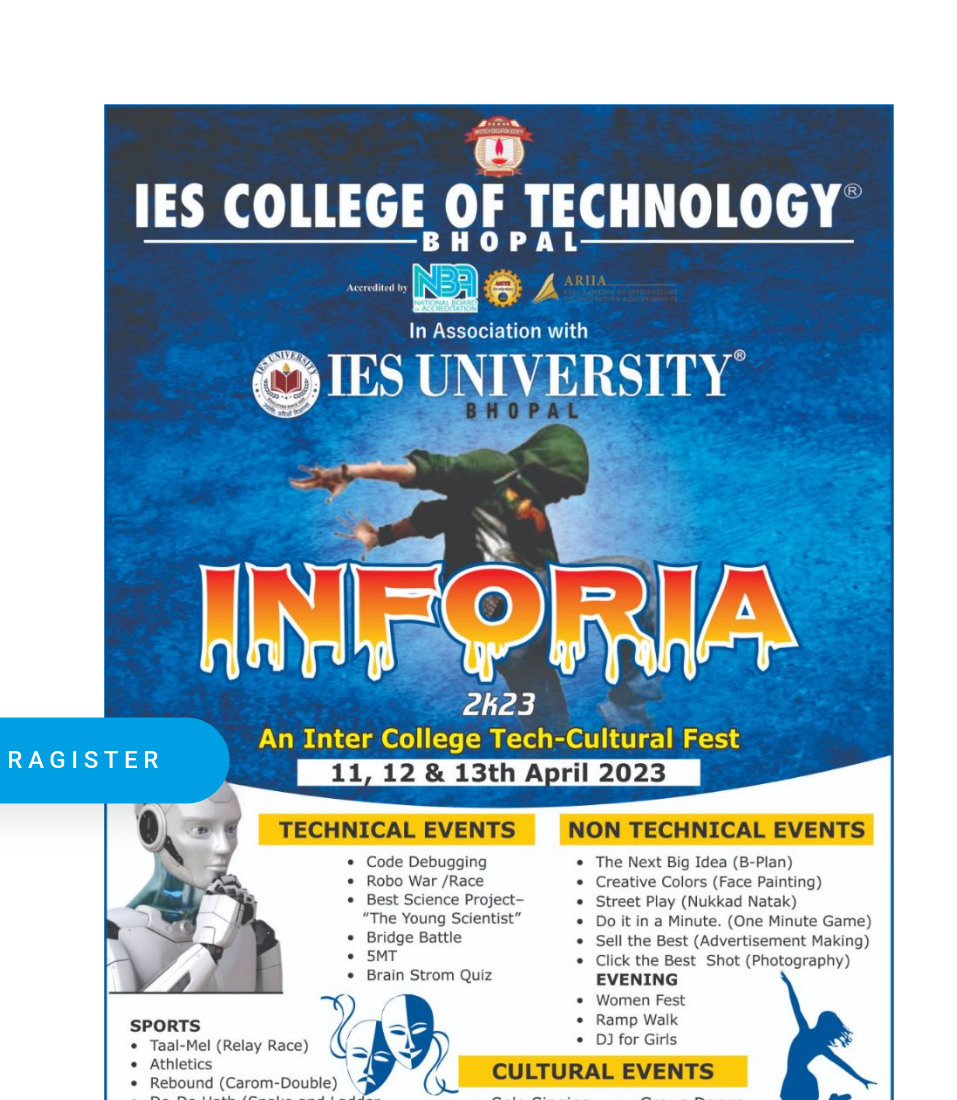
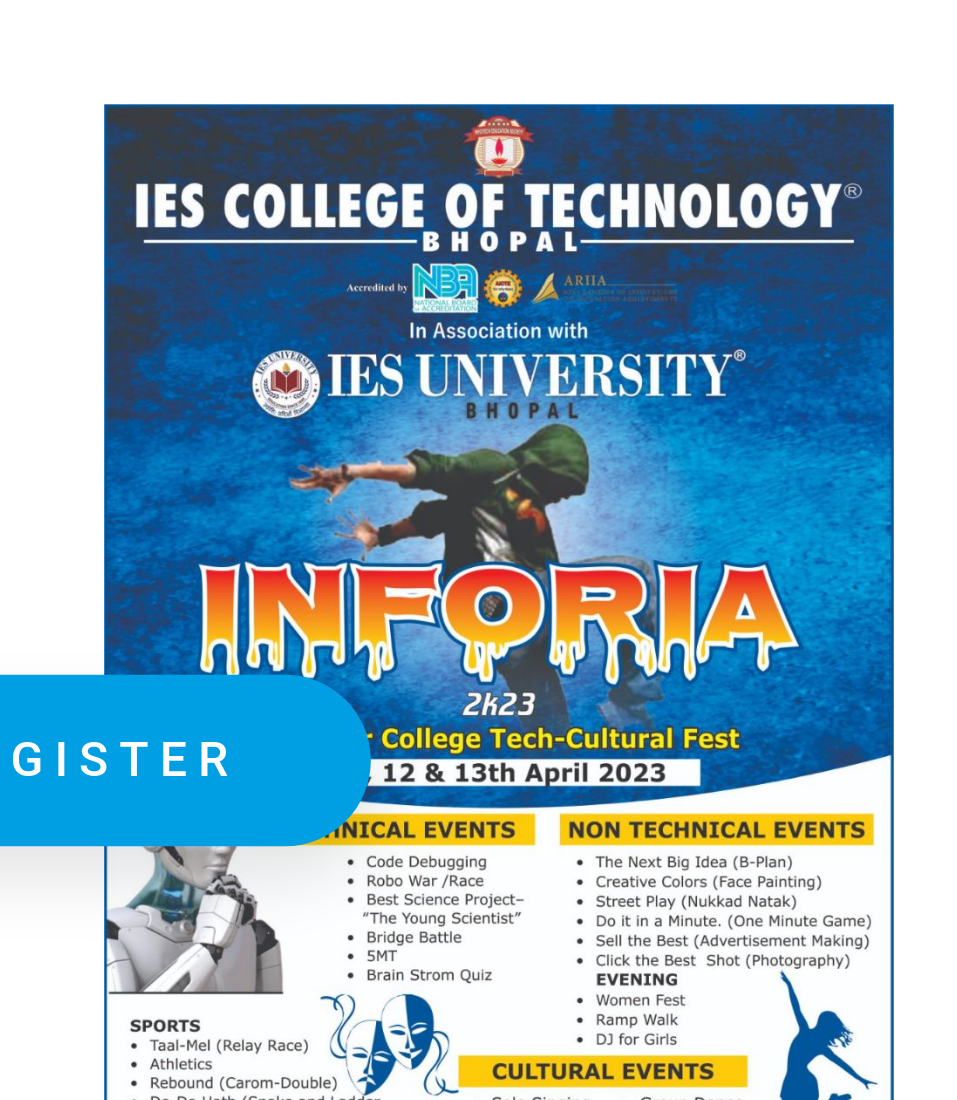
Before and after one commit to hthkydv/inforia2023, a plain HTML site: page index.html in a window 1280 px wide. Shown: the top 1100 px of the page, without its empty margins (0-957 px from the left). Drawn offline with Linux system fonts and the light colour scheme; a web font is replaced by a local one.

Commit message:
Update index.html

```diff
--- a/index.html
+++ b/index.html
@@ -186,7 +186,8 @@
     <register>
       <style>
         .button {
-          transform: scale(2.2);
+          margin-left: 100px;
+          transform: scale(4.4);
           padding: 13px 30px 13px 30px !important ;
           font-family: "Roboto", sans-serif !important ;
           font-size: 11px !important ;
@@ -207,7 +208,7 @@
           background-color: #2ee59d !important  ;
           box-shadow: 0px 15px 20px rgba(46, 229, 157, 0.4) !important ;
           color: #fff !important ;
-          transform: translateY(-7px);
+          -transform: translateY(-7px);
         }
 
         .button::after {
@@ -218,7 +219,7 @@
       style="position: fixed;
     bottom: 10px;
       left: 10px;"
-        ><button class="button">Ragister</button></a
+        ><button class="button">Register</button></a
       >
     </register>
     <p class="c21"><span class="c6"></span></p>
```
